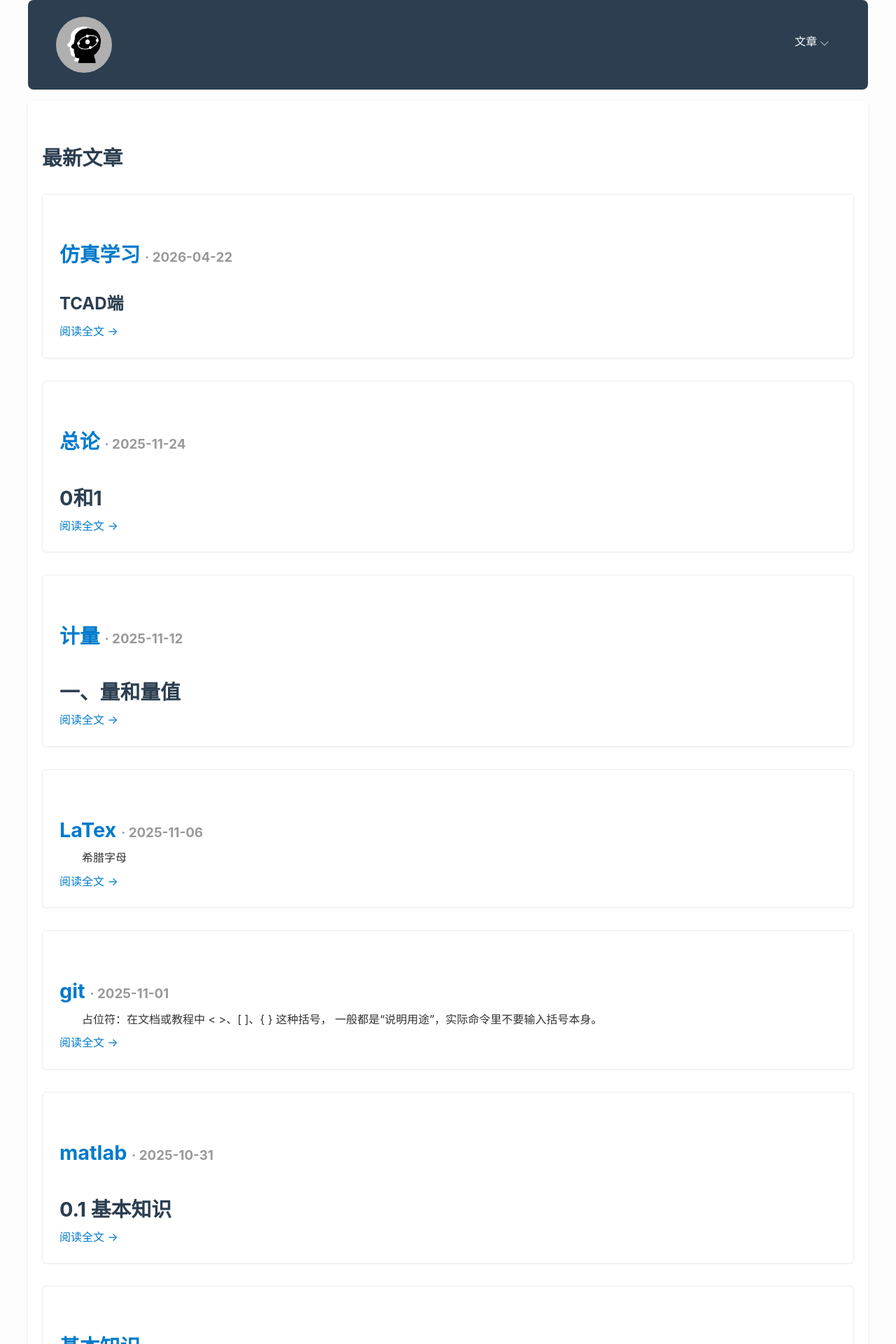
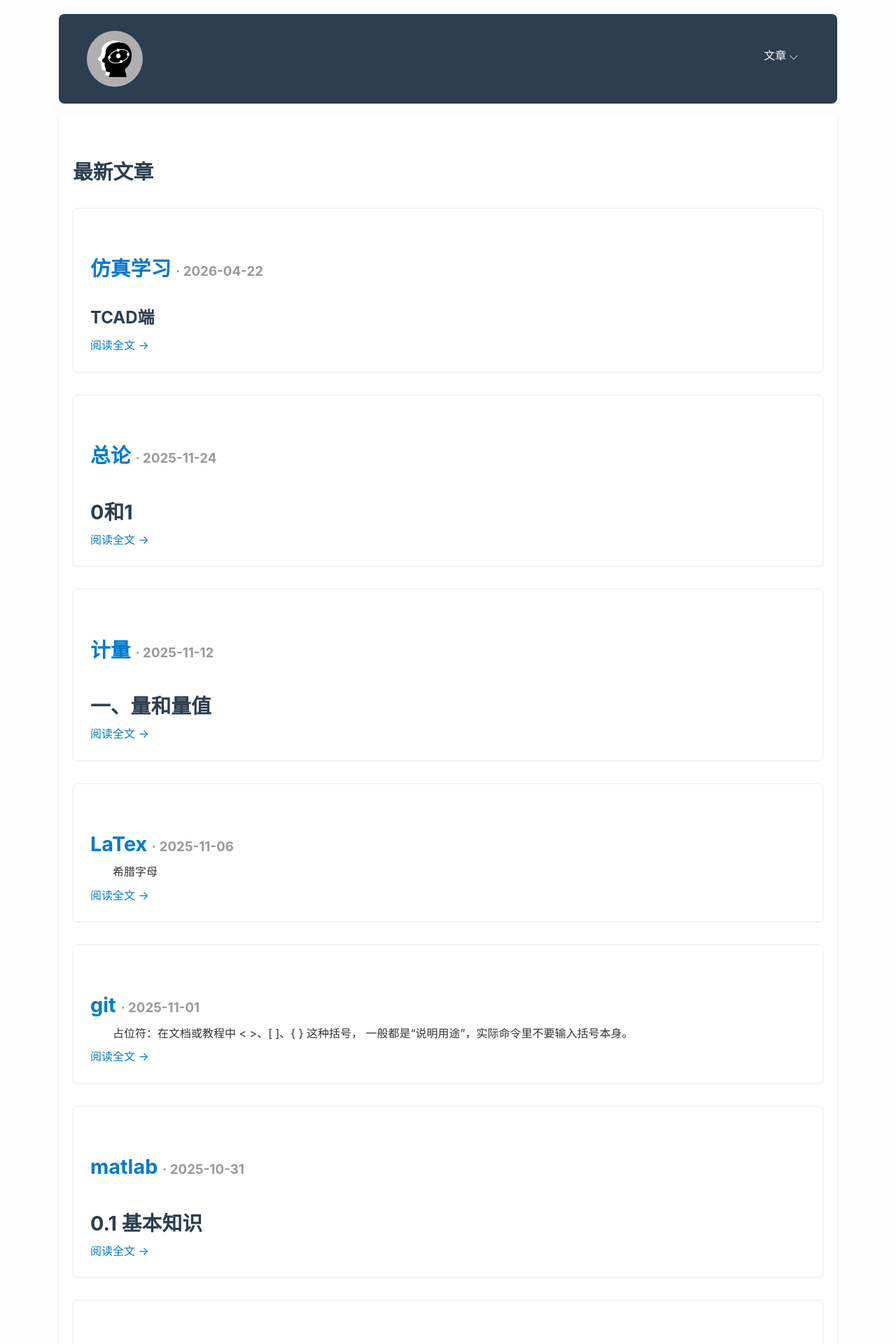
Before and after one commit to lzh210802066/lzh210802066.github.io, a Jekyll site: the page built from index.html, in a window 1280 px wide. Shown: the top 1920 px of the page at 70% size. Built offline with Jekyll 4.4.1, drawn with Linux system fonts in a browser that asks for light colours; comment, search, counter and statistics services are not loaded.

Commit message:
Update blog content

```diff
--- a/assets/css/markdown.css
+++ b/assets/css/markdown.css
@@ -31,7 +31,7 @@ body {
     /* 页面背景颜色，浅色背景方便阅读 */
 
     /* ✅ 添加这两行 */
-        width: 100%;
+        width: 90%;
         max-width: 1200px;
 
     /* max-width: 900px; */
@@ -39,7 +39,7 @@ body {
 
     margin: 0 auto;
     /* 居中显示页面内容 */
-    padding: 0px;
+    padding: 20px;
     /* 页面四周内边距 */
 }
 
```
